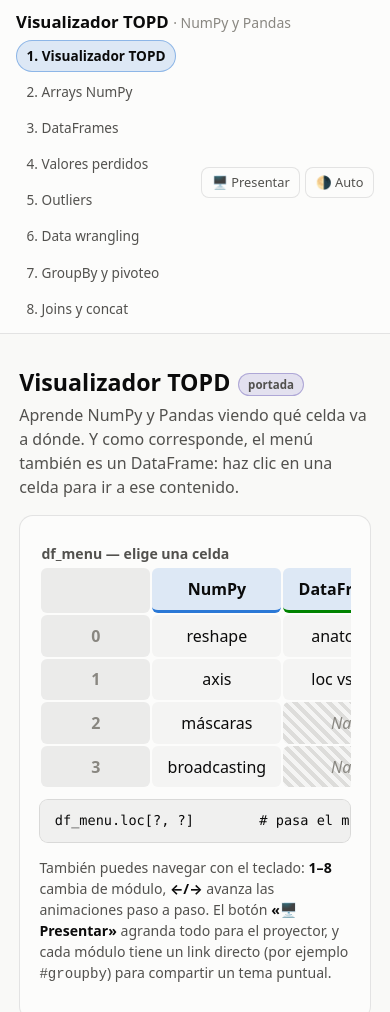
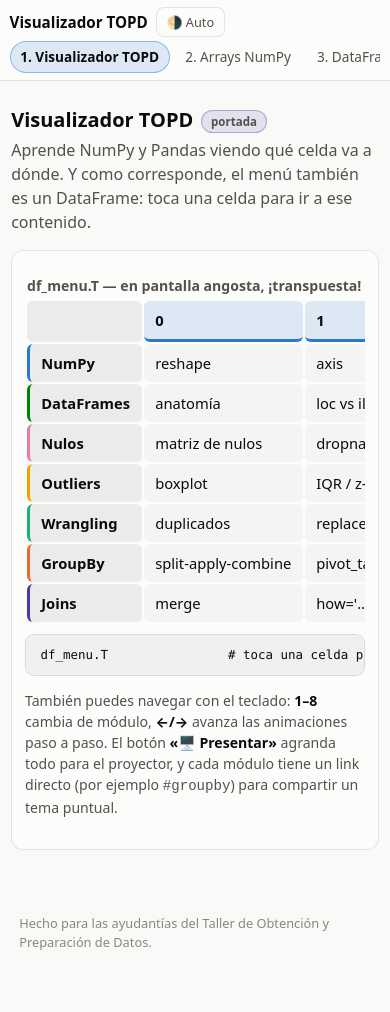
Before and after one commit to Mati3939/visualizador-numpy-pandas, a plain HTML site: page dist/visualizador-topd.html in a window 390 px wide. Shown: the top 1012 px of the page. After the commit the page ends 984 px from the top, so only its background shows below. Drawn offline with Linux system fonts and the light colour scheme.

Commit message:
Versión móvil: nav scrolleable, portada transpuesta (df_menu.T), targets táctiles y ajustes de tamaño

```diff
--- a/css/app.css
+++ b/css/app.css
@@ -176,3 +176,29 @@ svg .gridline{stroke:var(--grid);}
 
 footer{max-width:1150px; margin:0 auto; padding:0 1.2rem 2rem; color:var(--muted); font-size:.8rem;}
 kbd{border:1px solid var(--border); border-bottom-width:2px; border-radius:5px; padding:0 .35em; font-size:.85em; background:var(--surface);}
+
+/* ============ Móvil ============ */
+@media (max-width:700px){
+  :root{--cell:38px; --cellgap:5px;}
+  header{padding:.45rem .6rem; gap:.25rem .5rem;}
+  header h1{font-size:.95rem;}
+  header h1 small{display:none;}
+  #btnPres{display:none;} /* el modo proyector no aplica en un celular */
+  nav{flex-wrap:nowrap; overflow-x:auto; scrollbar-width:none; order:3; flex-basis:100%;}
+  nav::-webkit-scrollbar{display:none;}
+  nav button{white-space:nowrap; flex:0 0 auto;}
+  main{padding:.6rem .7rem 3rem;}
+  .module>h2{font-size:1.25rem;}
+  .card{padding:.8rem .8rem 1rem; border-radius:12px;}
+  .flexcols{gap:.9rem;}
+  .code{font-size:.78rem;}
+  .menu-df .dfc{min-width:0; font-size:.92rem; padding:.5rem .7rem; text-align:left;}
+  .kbdhint{display:none;} /* atajos de teclado no aplican en táctil */
+}
+/* dedos, no cursores: targets más generosos */
+@media (pointer:coarse){
+  .btn{padding:.5rem .85rem;}
+  nav button{padding:.42rem .75rem;}
+  select,input[type=number],input[type=text]{padding:.45rem .55rem;}
+  input[type=range]{min-height:2.2rem;}
+}
--- a/dist/visualizador-topd.html
+++ b/dist/visualizador-topd.html
@@ -184,6 +184,32 @@ svg .gridline{stroke:var(--grid);}
 footer{max-width:1150px; margin:0 auto; padding:0 1.2rem 2rem; color:var(--muted); font-size:.8rem;}
 kbd{border:1px solid var(--border); border-bottom-width:2px; border-radius:5px; padding:0 .35em; font-size:.85em; background:var(--surface);}
 
+/* ============ Móvil ============ */
+@media (max-width:700px){
+  :root{--cell:38px; --cellgap:5px;}
+  header{padding:.45rem .6rem; gap:.25rem .5rem;}
+  header h1{font-size:.95rem;}
+  header h1 small{display:none;}
+  #btnPres{display:none;} /* el modo proyector no aplica en un celular */
+  nav{flex-wrap:nowrap; overflow-x:auto; scrollbar-width:none; order:3; flex-basis:100%;}
+  nav::-webkit-scrollbar{display:none;}
+  nav button{white-space:nowrap; flex:0 0 auto;}
+  main{padding:.6rem .7rem 3rem;}
+  .module>h2{font-size:1.25rem;}
+  .card{padding:.8rem .8rem 1rem; border-radius:12px;}
+  .flexcols{gap:.9rem;}
+  .code{font-size:.78rem;}
+  .menu-df .dfc{min-width:0; font-size:.92rem; padding:.5rem .7rem; text-align:left;}
+  .kbdhint{display:none;} /* atajos de teclado no aplican en táctil */
+}
+/* dedos, no cursores: targets más generosos */
+@media (pointer:coarse){
+  .btn{padding:.5rem .85rem;}
+  nav button{padding:.42rem .75rem;}
+  select,input[type=number],input[type=text]{padding:.45rem .55rem;}
+  input[type=range]{min-height:2.2rem;}
+}
+
 </style>
 </head>
 <body>
@@ -197,9 +223,9 @@ kbd{border:1px solid var(--border); border-bottom-width:2px; border-radius:5px;
 </header>
 <main id="main"></main>
 <footer>
-  Hecho para las ayudantías del Taller de Obtención y Preparación de Datos ·
+  Hecho para las ayudantías del Taller de Obtención y Preparación de Datos.<span class="kbdhint">
   <kbd>←</kbd>/<kbd>→</kbd> avanzan pasos en las animaciones · <kbd>1</kbd>–<kbd>8</kbd> cambian de módulo ·
-  «Presentar» agranda todo para el proyector.
+  «Presentar» agranda todo para el proyector.</span>
 </footer>
 <script>
 'use strict';
@@ -418,6 +444,9 @@ function buildShell(){
 function activate(id){
   document.querySelectorAll('.module').forEach(s=>s.classList.toggle('active',s.id==='mod-'+id));
   document.querySelectorAll('#nav button').forEach(b=>b.classList.toggle('on',b.dataset.mod===id));
+  /* en móvil el nav scrollea horizontal: dejar visible la pestaña activa */
+  const on=document.querySelector('#nav button.on');
+  if(on)on.scrollIntoView({inline:'center',block:'nearest'});
   const m=MODULES.find(x=>x.id===id);
   if(!m._built){ m.build(m._sec); m._built=true; }
   /* siempre re-layout: el módulo pudo construirse oculto o cambió la tipografía */
@@ -465,7 +494,8 @@ document.addEventListener('DOMContentLoaded',()=>{
 </script>
 <script>
 'use strict';
-/* Portada: el menú del curso es, como corresponde, un DataFrame */
+/* Portada: el menú del curso es, como corresponde, un DataFrame.
+   En pantallas angostas se muestra transpuesto (df_menu.T) — y eso también enseña. */
 (function(){
 
 /* columnas = temas (módulos); filas = contenidos. null → NaN (no hay contenido ahí) */
@@ -479,23 +509,22 @@ const TEMAS=[
   {col:'Joins',     mod:'merge',    items:[['merge',0],["how='...'",0],['concat',1]]},
 ];
 const NFILAS=Math.max(...TEMAS.map(t=>t.items.length));
+const mqMovil=window.matchMedia('(max-width:700px)');
 
 registerModule({
   id:'inicio',
   title:'Visualizador TOPD',
   week:'portada',
   lead:'Aprende NumPy y Pandas viendo qué celda va a dónde. Y como corresponde, '+
-       'el menú también es un DataFrame: haz clic en una celda para ir a ese contenido.',
+       'el menú también es un DataFrame: toca una celda para ir a ese contenido.',
   build(sec){
     const card=el('div',{class:'card menu-df'});
     sec.append(card);
     const mount=el('div');card.append(mount);
-    const rows=[];
-    for(let r=0;r<NFILAS;r++)rows.push(TEMAS.map(t=>t.items[r]?t.items[r][0]:null));
-    const table=new DfTable(mount,{caption:'df_menu — elige una celda',
-      columns:TEMAS.map(t=>t.col),index:[...Array(NFILAS).keys()],rows});
     const code=codeBox(card);
-    code.textContent="df_menu.loc[?, ?]        # pasa el mouse por una celda…";
+    card.append(el('p',{class:'note',html:'También puedes navegar con el teclado: <b>1–8</b> cambia de módulo, '+
+      '<b>←/→</b> avanza las animaciones paso a paso. El botón <b>«🖥️ Presentar»</b> agranda todo para el proyector, '+
+      'y cada módulo tiene un link directo (por ejemplo <code>#groupby</code>) para compartir un tema puntual.'}));
 
     function go(mod,cardIdx){
       activate(mod);
@@ -504,6 +533,15 @@ registerModule({
         if(c)c.scrollIntoView({behavior:'smooth',block:'start'});
       },80);
     }
+    function renderMenu(){
+      mount.textContent='';
+      const T=mqMovil.matches; // transpuesta en móvil
+      let table;
+      if(!T){
+        const rows=[];
+        for(let r=0;r<NFILAS;r++)rows.push(TEMAS.map(t=>t.items[r]?t.items[r][0]:null));
+        table=new DfTable(mount,{caption:'df_menu — elige una celda',
+          columns:TEMAS.map(t=>t.col),index:[...Array(NFILAS).keys()],rows});
         TEMAS.forEach((t,c)=>{
           const head=table.headEls[c];
           head.style.setProperty('--hcol',`var(--s${c+1})`);
@@ -516,16 +554,35 @@ registerModule({
             cell.onmouseenter=()=>{code.innerHTML=`df_menu.loc[<b>${r}</b>, <b>'${t.col}'</b>]   # abre → ${it[0]}`;};
           });
         });
-    /* las celdas NaN también enseñan algo */
         table.cellEls.forEach((row,r)=>row.forEach((cell,c)=>{
           if(cell._isnan)cell.onmouseenter=()=>{code.innerHTML=`df_menu.loc[<b>${r}</b>, <b>'${TEMAS[c].col}'</b>]   # NaN: ese tema no tiene más contenidos 😉`;};
         }));
+        code.textContent="df_menu.loc[?, ?]        # pasa el mouse por una celda…";
+      }else{
+        /* móvil: temas como filas — la transpuesta cabe mejor en vertical */
+        const rows=TEMAS.map(t=>{
+          const r=[];
+          for(let i=0;i<NFILAS;i++)r.push(t.items[i]?t.items[i][0]:null);
+          return r;
+        });
+        table=new DfTable(mount,{caption:'df_menu.T — en pantalla angosta, ¡transpuesta!',
+          columns:[...Array(NFILAS).keys()],index:TEMAS.map(t=>t.col),rows});
+        TEMAS.forEach((t,r)=>{
+          const idx=table.rowEls[r]._idx;
+          idx.style.borderLeft=`3px solid var(--s${r+1})`;
+          idx.style.color='var(--ink)';
+          idx.onclick=()=>go(t.mod,0);
+          t.items.forEach((it,c)=>{
+            table.cell(r,c).onclick=()=>go(t.mod,it[1]);
+          });
+        });
+        code.textContent="df_menu.T                # toca una celda para navegar";
+      }
       /* entrada escalonada */
       table.rowEls.forEach((r,i)=>r.style.animation=`fadein .45s ${.08+i*.09}s both`);
-
-    card.append(el('p',{class:'note',html:'También puedes navegar con el teclado: <b>1–8</b> cambia de módulo, '+
-      '<b>←/→</b> avanza las animaciones paso a paso. El botón <b>«🖥️ Presentar»</b> agranda todo para el proyector, '+
-      'y cada módulo tiene un link directo (por ejemplo <code>#groupby</code>) para compartir un tema puntual.'}));
+    }
+    mqMovil.addEventListener('change',renderMenu);
+    renderMenu();
   }
 });
 
@@ -1264,7 +1321,8 @@ registerModule({
     /* svg */
     const W=740,H=196,L=54,R=24,plotW=W-L-R;
     const svgWrap=el('div',{style:'overflow-x:auto'});card.append(svgWrap);
-    const svg=s('svg',{viewBox:`0 0 ${W} ${H}`,style:'width:100%;max-width:900px;display:block'});
+    /* min-width: en un celular el gráfico se desplaza horizontal en vez de encogerse */
+    const svg=s('svg',{viewBox:`0 0 ${W} ${H}`,style:'width:100%;max-width:900px;min-width:540px;display:block'});
     svgWrap.append(svg);
     const gAxis=s('g'),gBox=s('g'),gFence=s('g'),gPts=s('g');
     svg.append(gAxis,gFence,gBox,gPts);
--- a/js/core.js
+++ b/js/core.js
@@ -214,6 +214,9 @@ function buildShell(){
 function activate(id){
   document.querySelectorAll('.module').forEach(s=>s.classList.toggle('active',s.id==='mod-'+id));
   document.querySelectorAll('#nav button').forEach(b=>b.classList.toggle('on',b.dataset.mod===id));
+  /* en móvil el nav scrollea horizontal: dejar visible la pestaña activa */
+  const on=document.querySelector('#nav button.on');
+  if(on)on.scrollIntoView({inline:'center',block:'nearest'});
   const m=MODULES.find(x=>x.id===id);
   if(!m._built){ m.build(m._sec); m._built=true; }
   /* siempre re-layout: el módulo pudo construirse oculto o cambió la tipografía */
--- a/js/mod-outliers.js
+++ b/js/mod-outliers.js
@@ -45,7 +45,8 @@ registerModule({
     /* svg */
     const W=740,H=196,L=54,R=24,plotW=W-L-R;
     const svgWrap=el('div',{style:'overflow-x:auto'});card.append(svgWrap);
-    const svg=s('svg',{viewBox:`0 0 ${W} ${H}`,style:'width:100%;max-width:900px;display:block'});
+    /* min-width: en un celular el gráfico se desplaza horizontal en vez de encogerse */
+    const svg=s('svg',{viewBox:`0 0 ${W} ${H}`,style:'width:100%;max-width:900px;min-width:540px;display:block'});
     svgWrap.append(svg);
     const gAxis=s('g'),gBox=s('g'),gFence=s('g'),gPts=s('g');
     svg.append(gAxis,gFence,gBox,gPts);
```
Also changed, not shown: index.html (+2 -2 lines), js/mod-inicio.js (+40 -12 lines). Lines whose indentation alone changed are shown as unchanged.
